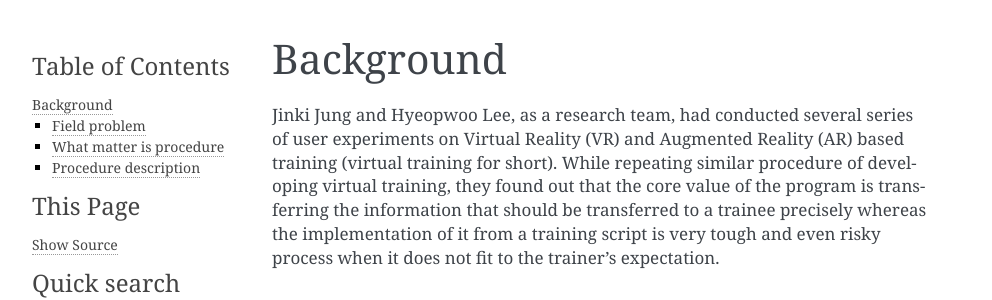
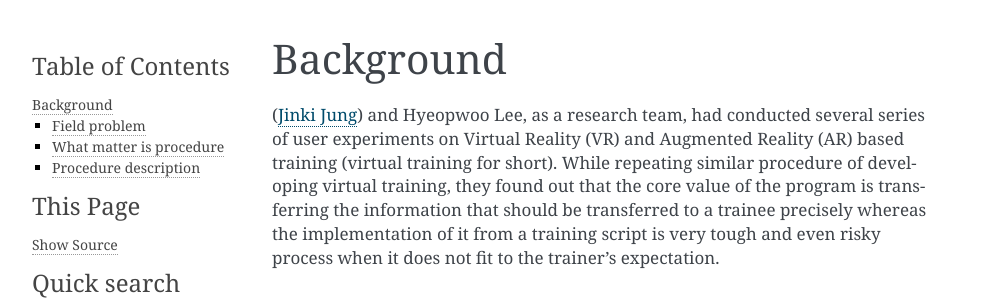
Before and after one commit to JinkiJung/Tasc, a Sphinx documentation site: the page built from docs/source/background.rst, in a window 1280 px wide. Shown: the top 300 px of the page, without its empty margins (148-1140 px from the left). Built offline with Sphinx 7.4.7, drawn with Linux system fonts in a browser that asks for light colours; part of the change alters nothing that is shown.

```diff
--- a/docs/source/background.rst
+++ b/docs/source/background.rst
@@ -1,6 +1,6 @@
 Background
 ==========
-Jinki Jung and Hyeopwoo Lee, as a research team, had conducted several series of user experiments on Virtual Reality (VR) and Augmented Reality (AR) based training (virtual training for short).
+(`Jinki Jung <https://jinkijung.github.io/>`__) and Hyeopwoo Lee, as a research team, had conducted several series of user experiments on Virtual Reality (VR) and Augmented Reality (AR) based training (virtual training for short).
 While repeating similar procedure of developing virtual training, they found out that the core value of the program is transferring the information that should be transferred to a trainee precisely
 whereas the implementation of it from a training script is very tough and even risky process when it does not fit to the trainer's expectation.
 
```
